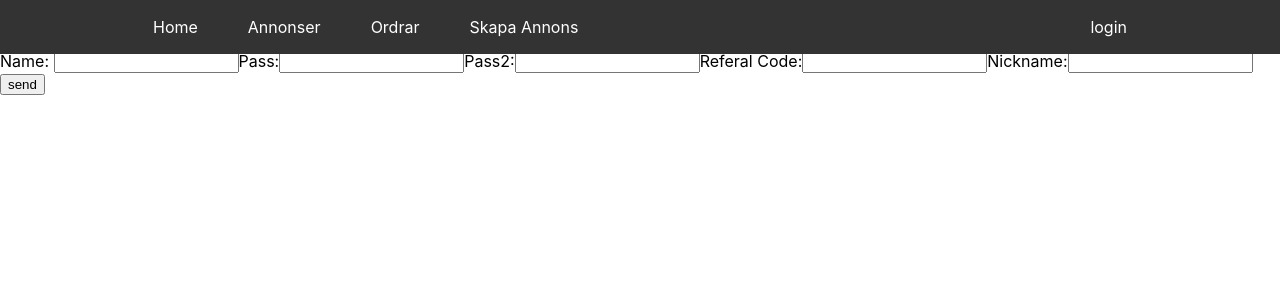
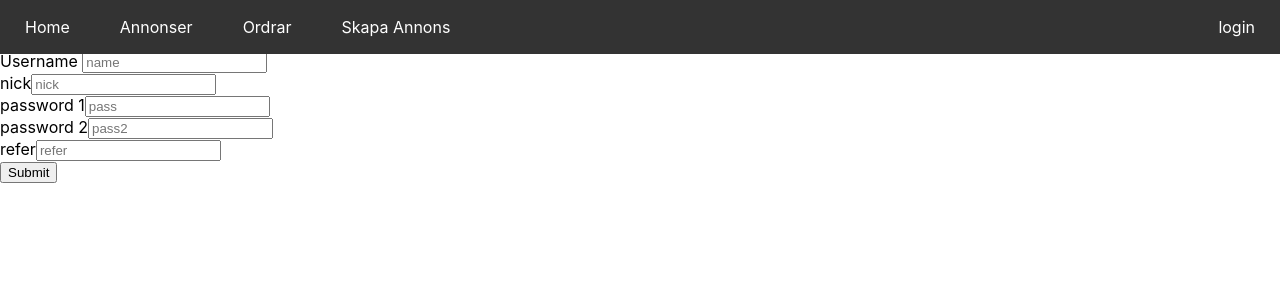
Before and after one commit to stenasd/darkfront, a Next.js app: page /signup in a window 1280 px wide. Shown: the top 300 px of the page. Built offline with nearby package versions, Linux system fonts and the light colour scheme.

Commit message:
updated css

```diff
--- a/pages/signup.js
+++ b/pages/signup.js
@@ -1,47 +1,29 @@
-import React, { useState, useEffect } from "react";
+import React from "react";
 import axios from 'axios';
+import { useForm } from "react-hook-form";
 import textData1 from '../texterSvenska.json'
-export default function PersonList() {
-    const [name, setName] = useState("");
-    const [pass, setPass] = useState("");
-    const [pass2, setPass2] = useState("");
-    const [nick, setNick] = useState("");
-    const [refer, setRefer] = useState("");
-    const [error, setError] = useState("");
 
-    const onSetName = event => {
-        setName(event.target.value);
+export default function App() {
+    const { register, errors, handleSubmit } = useForm({
+        mode: "onChange"
+    });
+    const onSubmit = data => {
+        submit(data)
     };
-    const onSetPass = event => {
-        setPass(event.target.value);
-    };
-    const onSetPass2 = event => {
-        setPass2(event.target.value);
-    };
-    const onSetNick = event => {
-        setNick(event.target.value);
-    };
-    const onSetRefer = event => {
-        setRefer(event.target.value);
-    };
-    function submit() {
-        let signupobj = {
-            name: name,
-            pass: pass,
-            nick: nick,
-            refer: refer
-        }
-        axios.post(`/api/signup`, { signupobj }, { withCredentials: true })
+    function submit(data) {
+        axios.post(`/api/signup`, { data }, { withCredentials: true })
             .then(res => {
                 console.log(res.data);
-                if(res.data.duplname){
-                    setError(textData1.signup.duplname)
+                if (res.data.duplname) {
+
+                    alert(textData1.signup.duplname);
                 }
-                if(res.data.duplnick){
-                    setError(textData1.signup.duplnick)
+                if (res.data.duplnick) {
+
+                    alert(textData1.signup.duplnick);
                 }
-                if(res.data.succ){
-                    setError(textData1.signup.regist)
+                if (res.data.succ) {
+                    alert(textData1.signup.regist)
                 }
             })
             .catch(function (error) {
@@ -50,25 +32,62 @@ export default function PersonList() {
             });
 
     }
-    if(error==textData1.signup.regist){
-        return(<p>{textData1.signup.regist}</p>)
-    }
+    return (
 
-    return (
-        <div>
-            <p>
-                Name: <input type="text" value={name} onChange={onSetName} />
-                Pass:<input type="password" value={pass} onChange={onSetPass} />
-                Pass2:<input type="password" value={pass2} onChange={onSetPass2} />
-                Referal Code:<input type="text" value={refer} onChange={onSetRefer} />
-                Nickname:<input type="text" value={nick} onChange={onSetNick} />
-                <button onClick={submit}>
-                    send
-                </button>
-            </p>
-            <h4>
-                {error}
-            </h4>
+        <div className="formContainer">
+            <form onSubmit={handleSubmit(onSubmit)}>
+            <div className={"form"}>
+                    <label htmlFor="name">Username </label>
+                    <input
+                        name="name"
+                        placeholder="name"
+                        ref={register({ required: true })}
+                    />
+                    {errors.name && <p>This is required </p>}
+                </div>
+
+                <div className={"form"}>
+                    <label htmlFor="nick">nick</label>
+                    <input
+                        name="nick"
+                        placeholder="nick"
+                        ref={register({ required: true })}
+                    />
+                    {errors.nick && <p>This is required</p>}
+                </div>
+
+                 <div className={"form"}>
+                    <label htmlFor="pass">password 1</label>
+                    <input
+                        type="password"
+                        name="pass"
+                        placeholder="pass"
+                        ref={register({ required: true })}
+                    />
+                    {errors.pass && <p>This is required</p>}
+                </div>
+                <div className={"form"}>
+                    <label htmlFor="pass2">password 2</label>
+                    <input
+                        type="password"
+                        name="pass2"
+                        placeholder="pass2"
+                        ref={register({ required: true })}
+                    />
+                    {errors.password2 && <p>This is required</p>}
+                </div>
+                <div className={"form"}>
+                    <label htmlFor="refer">refer</label>
+                    <input
+                        name="refer"
+                        placeholder="refer"
+                        ref={register({ required: true })}
+                    />
+                    {errors.refer && <p>This is required</p>}
+                </div>
+
+                <input type="submit" />
+            </form>
         </div>
-    )
+    );
 }
--- a/styles/globals.css
+++ b/styles/globals.css
@@ -18,30 +18,8 @@ a {
   box-sizing: border-box;
 }
 
-.photo {
-  height: 200px;
-  width: 200px;
-}
-.grid-container {
-  margin-top: 5%;
-  display: grid;
-  background-color: #fff;
-  color: #444;
 
-}
-.grid-h4{
-  display:inline-block;;
-  vertical-align: top;
-}
-.grid-thumb{
 
-  display:block;margin-right:5%;
-}
-.grid-price{
-
-  display:inline-block;;
-  vertical-align: top;
-}
 .fixed-header{
   top: 0;
 }
@@ -55,13 +33,54 @@ a {
 .login{
   float: right;
 }
-.container{
-  width: 80%;
-  margin: 0 auto; /* Center the DIV horizontally */
-}
+
 nav a{
   color: #fff;
   text-decoration: none;
   padding: 7px 25px;
   display: inline-block;
 }
+
+
+
+.photo {
+  height: 200px;
+  width: 200px;
+}
+.grid-container {
+  margin-top: 5%;
+  margin-right: 10%;
+  margin-left: 10%;
+  display: grid;
+
+  color: #444;
+  grid-gap:  0.2em;
+
+}
+
+.grid-item{
+  justify-content: stretch;
+  background-color: rgb(201, 201, 201);
+  margin: 5px;
+  display: grid;
+  grid-template-columns: 4, 20%;
+  grid-template-rows: 4, 20%;
+}
+.grid-image{
+  grid-row:    1 / 4;
+  grid-column: 1 / 4;
+}
+.grid-h4{
+  grid-row:    1 ;
+  grid-column: 2 ;
+}
+.grid-price{
+
+  grid-row:    2 ;
+  grid-column: 2 ;
+}
+img{
+    width: 300px;
+    height: 300px;
+
+}
```
Also changed, not shown: pages/creatListing.js (+10 -0 lines), pages/getListings.js (+8 -3 lines).
